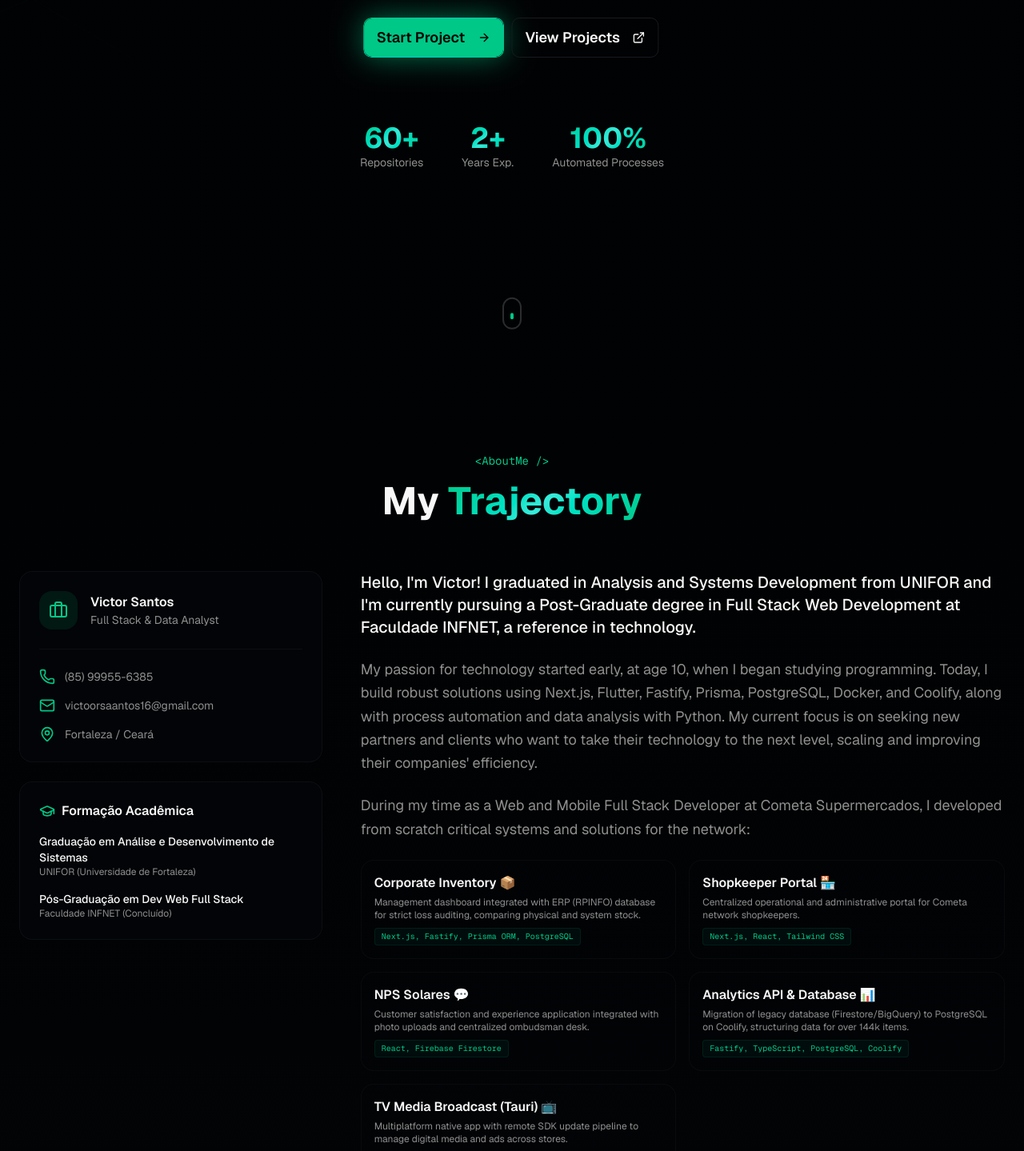
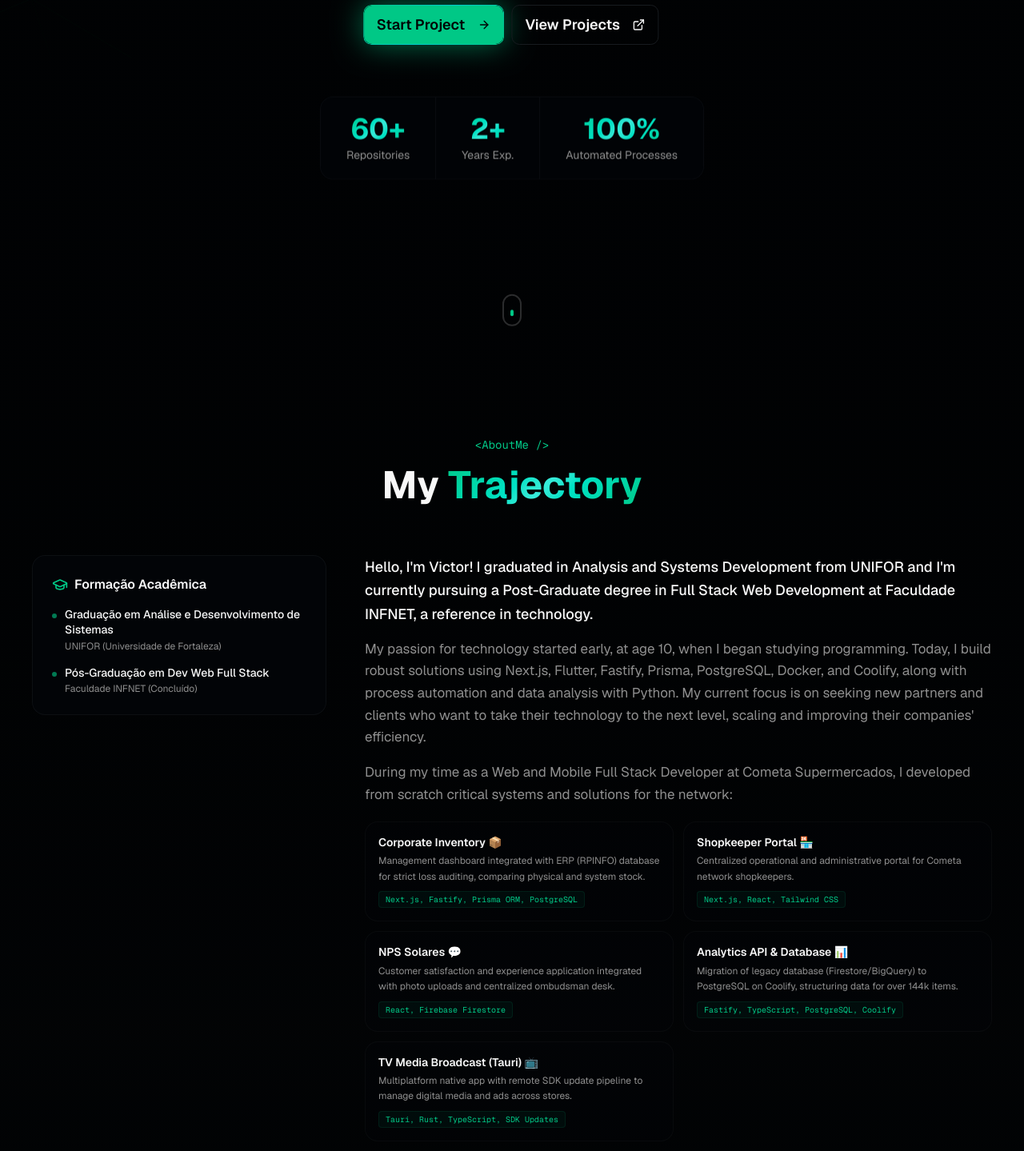
Before and after one commit to victorsantosg/portfolio_2.0, a Next.js app: page / in a window 1280 px wide. Shown: the part 728-2167 px from the top of the page at 80% size. Built offline with nearby package versions, Linux system fonts and the light colour scheme.

Commit message:
Ajuste no mobile

```diff
--- a/app/globals.css
+++ b/app/globals.css
@@ -128,6 +128,30 @@
   body {
     @apply bg-background text-foreground;
   }
+
+  /* Container max-width para evitar layout muito largo em ultrawide */
+  .container {
+    max-width: 1280px;
+    width: 100%;
+    margin-left: auto;
+    margin-right: auto;
+    padding-left: 1.25rem;
+    padding-right: 1.25rem;
+  }
+
+  @media (min-width: 640px) {
+    .container {
+      padding-left: 1.75rem;
+      padding-right: 1.75rem;
+    }
+  }
+
+  @media (min-width: 1024px) {
+    .container {
+      padding-left: 2.5rem;
+      padding-right: 2.5rem;
+    }
+  }
 }
 
 @keyframes gradient-shift {
--- a/components/about-section.tsx
+++ b/components/about-section.tsx
@@ -1,29 +1,23 @@
 "use client"
 
 import { motion } from "framer-motion"
-import { GraduationCap, Code, Briefcase, Award, Phone, Mail, MapPin } from "lucide-react"
+import { GraduationCap, Code, Award } from "lucide-react"
 import { useLanguage } from "@/hooks/use-language"
 
 export function AboutSection() {
   const { t } = useLanguage()
 
-  const contactInfo = [
-    { icon: Phone, text: "(85) 99955-6385", href: "tel:+5585999556385" },
-    { icon: Mail, text: "victoorsaantos16@gmail.com", href: "mailto:victoorsaantos16@gmail.com" },
-    { icon: MapPin, text: "Fortaleza / Ceará", href: null }
-  ]
-
   return (
-    <section id="sobre" className="relative py-32 overflow-hidden bg-background">
+    <section id="sobre" className="relative py-20 md:py-28 overflow-hidden bg-background">
       <div className="absolute inset-0 bg-linear-to-b from-background via-secondary/10 to-background" />
 
-      <div className="relative container mx-auto px-6">
+      <div className="relative container mx-auto">
         <motion.div
           initial={{ opacity: 0, y: 30 }}
           whileInView={{ opacity: 1, y: 0 }}
           viewport={{ once: true }}
           transition={{ duration: 0.8 }}
-          className="text-center mb-16"
+          className="text-center mb-12 md:mb-16"
         >
           <motion.span
             initial={{ opacity: 0 }}
@@ -38,60 +32,29 @@ export function AboutSection() {
           </h2>
         </motion.div>
 
-        <div className="grid lg:grid-cols-12 gap-12 items-start">
-          {/* Coluna da Esquerda: Contato e Resumo */}
+        <div className="grid lg:grid-cols-12 gap-8 lg:gap-12 items-start">
+          {/* Coluna da Esquerda: Contato e Formação */}
           <motion.div
             initial={{ opacity: 0, x: -30 }}
             whileInView={{ opacity: 1, x: 0 }}
             viewport={{ once: true }}
             transition={{ duration: 0.8 }}
-            className="lg:col-span-4 space-y-6"
+            className="lg:col-span-4 space-y-5"
           >
-            <div className="glass rounded-2xl border border-border/50 p-6 space-y-6">
-              <div className="flex items-center gap-4">
-                <div className="p-3 bg-primary/10 rounded-xl">
-                  <Briefcase className="h-6 w-6 text-primary" />
-                </div>
-                <div>
-                  <h3 className="font-semibold text-foreground">Victor Santos</h3>
-                  <p className="text-sm text-muted-foreground">Full Stack & Data Analyst</p>
-                </div>
-              </div>
-
-              <hr className="border-border/50" />
-
-              <div className="space-y-4">
-                {contactInfo.map((info, idx) => {
-                  const Icon = info.icon
-                  return (
-                    <div key={idx} className="flex items-center gap-3">
-                      <Icon className="h-5 w-5 text-primary shrink-0" />
-                      {info.href ? (
-                        <a href={info.href} className="text-sm text-muted-foreground hover:text-primary transition-colors">
-                          {info.text}
-                        </a>
-                      ) : (
-                        <span className="text-sm text-muted-foreground">{info.text}</span>
-                      )}
-                    </div>
-                  )
-                })}
-              </div>
-            </div>
-
-            <div className="glass rounded-2xl border border-border/50 p-6">
+            {/* Card de Formação Acadêmica */}
+            <div className="glass rounded-2xl border border-border/50 p-5 sm:p-6">
               <h4 className="font-semibold text-foreground mb-4 flex items-center gap-2">
-                <GraduationCap className="h-5 w-5 text-primary" />
+                <GraduationCap className="h-5 w-5 text-primary shrink-0" />
                 Formação Acadêmica
               </h4>
               <ul className="space-y-4 text-sm">
-                <li>
-                  <p className="font-medium text-foreground">Graduação em Análise e Desenvolvimento de Sistemas</p>
-                  <p className="text-xs text-muted-foreground">UNIFOR (Universidade de Fortaleza)</p>
+                <li className="relative pl-4 before:absolute before:left-0 before:top-2 before:w-1.5 before:h-1.5 before:rounded-full before:bg-primary/60">
+                  <p className="font-medium text-foreground leading-snug">Graduação em Análise e Desenvolvimento de Sistemas</p>
+                  <p className="text-xs text-muted-foreground mt-0.5">UNIFOR (Universidade de Fortaleza)</p>
                 </li>
-                <li>
-                  <p className="font-medium text-foreground">Pós-Graduação em Dev Web Full Stack</p>
-                  <p className="text-xs text-muted-foreground">Faculdade INFNET (Concluído)</p>
+                <li className="relative pl-4 before:absolute before:left-0 before:top-2 before:w-1.5 before:h-1.5 before:rounded-full before:bg-primary/60">
+                  <p className="font-medium text-foreground leading-snug">Pós-Graduação em Dev Web Full Stack</p>
+                  <p className="text-xs text-muted-foreground mt-0.5">Faculdade INFNET (Concluído)</p>
                 </li>
               </ul>
             </div>
@@ -103,10 +66,11 @@ export function AboutSection() {
             whileInView={{ opacity: 1, x: 0 }}
             viewport={{ once: true }}
             transition={{ duration: 0.8 }}
-            className="lg:col-span-8 space-y-8"
+            className="lg:col-span-8 space-y-7"
           >
-            <div className="space-y-6 text-base md:text-lg text-muted-foreground leading-relaxed">
-              <p className="text-foreground font-medium text-xl">
+            {/* Textos de Trajetória */}
+            <div className="space-y-4 text-sm sm:text-base md:text-[17px] text-muted-foreground leading-relaxed">
+              <p className="text-foreground font-medium text-base md:text-lg leading-relaxed">
                 {t.about.paragraph1}
               </p>
               <p>
@@ -115,20 +79,25 @@ export function AboutSection() {
               <p>
                 {t.about.paragraph3}
               </p>
-              {/* Projetos do Cometa com Explicação e Techs */}
-              <div className="grid sm:grid-cols-2 gap-4 my-6">
+
+              {/* Projetos do Cometa — 2 colunas sempre */}
+              <div className="grid grid-cols-2 gap-3 my-5">
                 {t.about.cometaProjects?.map((proj: any, idx: number) => (
-                  <div key={idx} className="p-4 rounded-xl border border-border/30 bg-secondary/10 flex flex-col justify-between space-y-2">
+                  <div
+                    key={idx}
+                    className="p-3 sm:p-4 rounded-xl border border-border/30 bg-secondary/10 flex flex-col justify-between gap-2"
+                  >
                     <div>
-                      <h5 className="font-semibold text-foreground text-sm md:text-base">{proj.title}</h5>
-                      <p className="text-xs text-muted-foreground mt-1">{proj.desc}</p>
+                      <h5 className="font-semibold text-foreground text-xs sm:text-sm leading-snug">{proj.title}</h5>
+                      <p className="text-[11px] sm:text-xs text-muted-foreground mt-1 leading-relaxed">{proj.desc}</p>
                     </div>
-                    <span className="text-[10px] font-mono text-primary bg-primary/5 px-2 py-0.5 rounded self-start border border-primary/10">
+                    <span className="text-[10px] font-mono text-primary bg-primary/5 px-2 py-0.5 rounded self-start border border-primary/10 leading-normal">
                       {proj.techs}
                     </span>
                   </div>
                 ))}
               </div>
+
               {t.about.paragraph4 && (
                 <p>
                   {t.about.paragraph4}
@@ -138,19 +107,20 @@ export function AboutSection() {
 
             {/* Cursos / Certificações */}
             <div className="space-y-4">
-              <h3 className="text-xl font-bold text-foreground flex items-center gap-2">
-                <Award className="h-5 w-5 text-primary" />
+              <h3 className="text-lg md:text-xl font-bold text-foreground flex items-center gap-2">
+                <Award className="h-5 w-5 text-primary shrink-0" />
                 {t.about.skillsTitle}
               </h3>
-              <div className="grid gap-4">
+              {/* 2 colunas em md+ para aproveitar o espaço */}
+              <div className="grid md:grid-cols-2 gap-3">
                 {t.about.skillsList.map((skill, index) => (
                   <motion.div
                     key={index}
                     whileHover={{ x: 4 }}
-                    className="glass rounded-xl border border-border/30 p-4 flex items-start gap-3 hover:border-primary/30 transition-all duration-300"
+                    className="glass rounded-xl border border-border/30 p-3 sm:p-4 flex items-start gap-3 hover:border-primary/30 transition-all duration-300"
                   >
-                    <Code className="h-5 w-5 text-primary shrink-0 mt-0.5" />
-                    <p className="text-sm md:text-base text-muted-foreground leading-relaxed">
+                    <Code className="h-4 w-4 text-primary shrink-0 mt-0.5" />
+                    <p className="text-xs sm:text-sm text-muted-foreground leading-relaxed">
                       {skill}
                     </p>
                   </motion.div>
--- a/components/hero-section.tsx
+++ b/components/hero-section.tsx
@@ -323,7 +323,7 @@ export function HeroSection() {
         />
       )}
 
-      <div className="relative z-20 container mx-auto px-6 py-32">
+      <div className="relative z-20 container mx-auto py-24 md:py-28">
         <motion.div
           initial={{ opacity: 0, y: 30 }}
           animate={{ opacity: 1, y: 0 }}
@@ -483,23 +483,25 @@ export function HeroSection() {
             initial={{ y: 100, opacity: 0 }}
             animate={assemblyState === "disassembled" ? { y: 150, opacity: 0 } : { y: 0, opacity: 1 }}
             transition={getTransition(1.6)}
-            className="mt-20 flex items-center justify-center gap-12 flex-wrap"
+            className="mt-16 flex items-center justify-center"
           >
+            <div className="inline-flex items-center gap-0 glass rounded-2xl border border-border/40 overflow-hidden divide-x divide-border/40">
               {[
                 { value: `${reposCount}+`, label: t.hero.stats.repos },
                 { value: `${yearsCount}+`, label: t.hero.stats.exp },
                 { value: `${autoCount}%`, label: t.hero.stats.automation },
-            ].map((stat) => (
+              ].map((stat, i) => (
                 <div
                   key={stat.label}
-                className="text-center"
+                  className="text-center px-6 py-4 sm:px-8 sm:py-5"
                 >
-                <div className="text-3xl md:text-4xl font-bold text-gradient">
+                  <div className="text-2xl sm:text-3xl md:text-4xl font-bold text-gradient">
                     {stat.value}
                   </div>
-                <div className="text-sm text-muted-foreground">{stat.label}</div>
+                  <div className="text-xs sm:text-sm text-muted-foreground mt-0.5 whitespace-nowrap">{stat.label}</div>
                 </div>
               ))}
+            </div>
           </motion.div>
         </motion.div>
       </div>
--- a/components/loading-screen.tsx
+++ b/components/loading-screen.tsx
@@ -17,9 +17,9 @@ export function LoadingScreen() {
       initial={{ opacity: 1 }}
       exit={{ opacity: 0, y: -20 }}
       transition={{ duration: 0.6, ease: "easeInOut" }}
-      className="fixed inset-0 z-[9999] bg-[#030303] flex flex-col items-center justify-center p-6"
+      className="fixed inset-0 z-[9999] bg-[#030303] flex flex-col items-center justify-center p-2 sm:p-6"
     >
-      <div className="w-full max-w-[600px] flex flex-col justify-center items-center">
+      <div className="w-full max-w-[95vw] sm:max-w-[600px] flex flex-col justify-center items-center">
         {/* SVG da Logo Animada */}
         <svg
           id="vs-cyber-logo-svg"
--- a/components/navbar.tsx
+++ b/components/navbar.tsx
@@ -62,7 +62,7 @@ export function Navbar() {
                 alt="Logo VS"
                 className="h-12 w-12 object-contain -translate-y-[2.5px]"
               />
-              <div>
+              <div className="hidden md:block">
                 <span className="text-gradient">Victor</span>
                 <span className="text-foreground">.dev</span>
               </div>
@@ -124,9 +124,9 @@ export function Navbar() {
             initial={{ opacity: 0, y: -20 }}
             animate={{ opacity: 1, y: 0 }}
             exit={{ opacity: 0, y: -20 }}
-            className="fixed inset-0 z-40 pt-24 px-4 md:hidden"
+            className="fixed inset-0 z-40 pt-24 px-4 md:hidden bg-background/95 backdrop-blur-sm"
           >
-            <div className="glass rounded-2xl border border-border/50 p-6">
+            <div className="bg-background border border-border/50 rounded-2xl p-6 shadow-2xl">
               <div className="flex flex-col gap-4">
                 {navLinks.map((link) => (
                   <button
--- a/components/quote-section.tsx
+++ b/components/quote-section.tsx
@@ -127,10 +127,10 @@ export function QuoteSection() {
   }
 
   return (
-    <section id="orcamento" className="relative py-32">
+    <section id="orcamento" className="relative py-20 md:py-28">
       <div className="absolute inset-0 bg-gradient-to-b from-background via-secondary/10 to-background" />
 
-      <div className="relative container mx-auto px-6">
+      <div className="relative container mx-auto">
         <motion.div
           initial={{ opacity: 0, y: 30 }}
           whileInView={{ opacity: 1, y: 0 }}
@@ -154,7 +154,7 @@ export function QuoteSection() {
           </p>
         </motion.div>
 
-        <div className="grid lg:grid-cols-2 gap-12 max-w-6xl mx-auto">
+        <div className="grid lg:grid-cols-2 gap-8 lg:gap-12 max-w-5xl mx-auto">
           <motion.div
             initial={{ opacity: 0, x: -30 }}
             whileInView={{ opacity: 1, x: 0 }}
--- a/components/tech-stack-section.tsx
+++ b/components/tech-stack-section.tsx
@@ -69,10 +69,10 @@ export function TechStackSection() {
   ]
 
   return (
-    <section id="stack" className="relative py-32 overflow-hidden">
+    <section id="stack" className="relative py-20 md:py-28 overflow-hidden">
       <div className="absolute inset-0 bg-gradient-to-b from-background via-secondary/20 to-background" />
 
-      <div className="relative container mx-auto px-6">
+      <div className="relative container mx-auto">
         <motion.div
           initial={{ opacity: 0, y: 30 }}
           whileInView={{ opacity: 1, y: 0 }}
@@ -96,7 +96,7 @@ export function TechStackSection() {
           </p>
         </motion.div>
 
-        <div className="grid md:grid-cols-2 lg:grid-cols-4 gap-6 mb-12">
+        <div className="grid grid-cols-2 lg:grid-cols-4 gap-3 sm:gap-4 lg:gap-5 mb-10">
           {categories.map((category, index) => (
             <motion.div
               key={category.title}
@@ -115,7 +115,7 @@ export function TechStackSection() {
           whileInView={{ opacity: 1, y: 0 }}
           viewport={{ once: true }}
           transition={{ delay: 0.4, duration: 0.6 }}
-          className="flex flex-wrap items-center justify-center gap-4"
+          className="flex flex-wrap items-center justify-center gap-2 sm:gap-3"
         >
           {additionalTools.map((tool, index) => (
             <motion.div
@@ -150,23 +150,25 @@ function TechCard({
     <motion.div
       whileHover={{ y: -5, scale: 1.02 }}
       transition={{ duration: 0.2 }}
-      className="h-full p-6 rounded-2xl bg-card border border-border/50 hover:border-primary/30 transition-all duration-300 group"
+      className="h-full p-3 sm:p-5 lg:p-6 rounded-2xl bg-card border border-border/50 hover:border-primary/30 transition-all duration-300 group"
     >
-      <div className="flex items-center gap-3 mb-6">
-        <div className="p-2 rounded-lg bg-primary/10 text-primary group-hover:bg-primary group-hover:text-primary-foreground transition-colors">
-          <category.icon className="h-5 w-5" />
+      {/* Header do card */}
+      <div className="flex items-center gap-2 sm:gap-3 mb-3 sm:mb-5">
+        <div className="p-1.5 sm:p-2 rounded-lg bg-primary/10 text-primary group-hover:bg-primary group-hover:text-primary-foreground transition-colors shrink-0">
+          <category.icon className="h-3.5 w-3.5 sm:h-5 sm:w-5" />
         </div>
-        <h3 className="font-semibold text-lg">{category.title}</h3>
+        <h3 className="font-semibold text-xs sm:text-base leading-tight">{category.title}</h3>
       </div>
 
-      <div className="space-y-4">
+      {/* Barras de progresso */}
+      <div className="space-y-2.5 sm:space-y-4">
         {category.techs.map((tech) => (
           <div key={tech.name}>
-            <div className="flex items-center justify-between mb-1">
-              <span className="text-sm font-medium">{tech.name}</span>
-              <span className="text-xs text-muted-foreground">{tech.level}%</span>
+            <div className="flex items-center justify-between mb-0.5 sm:mb-1">
+              <span className="text-[10px] sm:text-sm font-medium leading-snug">{tech.name}</span>
+              <span className="text-[9px] sm:text-xs text-muted-foreground shrink-0 ml-1">{tech.level}%</span>
             </div>
-            <div className="h-1.5 bg-secondary rounded-full overflow-hidden">
+            <div className="h-1 sm:h-1.5 bg-secondary rounded-full overflow-hidden">
               <motion.div
                 initial={{ width: 0 }}
                 whileInView={{ width: `${tech.level}%` }}
```
Also changed, not shown: components/projects-section.tsx (+26 -25 lines). Lines whose indentation alone changed are shown as unchanged.
